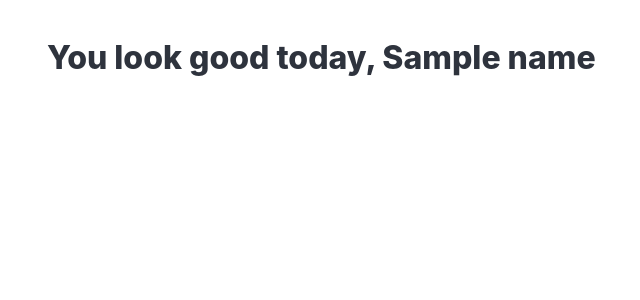
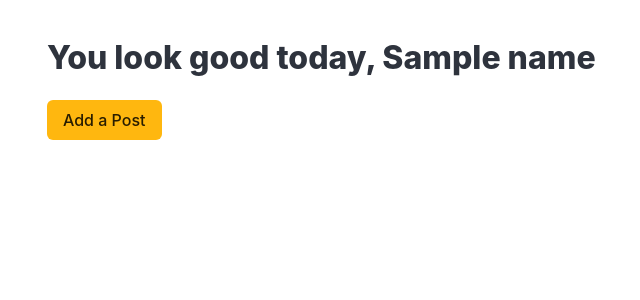
Before and after one commit to luizfboss/Jibi, a Flask app: template templates/feed.html in a window 1280 px wide. Shown: the top 300 px of the page, without its empty margins (297-937 px from the left). Run offline with Flask 3, Linux system fonts and the light colour scheme; the template is opened without the code that fills it: most values are stand-ins (such as "Sample title", 1, 10 or a date in 2020).

Commit message:
When user logs in now, neither the username nor the password are shown in the URL. This happens because of the session module in the Flask library. Now, I can carry information around during a user's session safely. Next: Create unit tests for the new functionalities, and create form for creating a post.

```diff
--- a/app.py
+++ b/app.py
@@ -1,6 +1,6 @@
 import os
 from sqlite3 import dbapi2 as sqlite3
-from flask import Flask, request, g, redirect, url_for, render_template, flash
+from flask import Flask, session, request, g, redirect, url_for, render_template, flash
 import hashlib # hash passwords
 
 app = Flask(__name__)
@@ -50,25 +50,27 @@ def close_db(error):
     if hasattr(g, 'sqlite_db'):
         g.sqlite_db.close()
 
+# LOGIN START
 @app.route('/')
 def login():
     return render_template("login.html")
 
-@app.route('/user_auth', methods=['GET'])
+@app.route('/user_auth', methods=["POST"])
 def user_auth():
     """ Authenticates user entries given in the login form. """
-    username = request.args.get('username')
-    password = request.args.get('password')
+    username = request.form.get('username')
+    password = request.form.get('password')
 
     # Hash the password to compare with hashed passwords in DB
     hashed_password = hash_password(password)
 
     db = get_db()
     user = db.execute('SELECT * FROM users WHERE username = ? AND password = ?',
-                        (username, hashed_password)).fetchone()
+                      (username, hashed_password)).fetchone()
 
     if user:
-        return render_template("feed.html", name=user[1].capitalize())
+        session['username'] = user[1].capitalize()
+        return redirect(url_for('feed'))
     else:
         flash('Credentials do not match.')
         return render_template("login.html")
@@ -94,7 +96,6 @@ def add_user():
     password = request.form['password']
     confirm_password = request.form['confirm_password']
 
-
     if password == confirm_password:
         # Hash the password
         hashed_password = hash_password(password)
@@ -114,3 +115,19 @@ def add_user():
     else:
         flash('Passwords must match.')
         return redirect('register_user')
+# LOGIN END
+
+# ADD POST START
+@app.route('/feed', methods=['GET'])
+def feed():
+    """ Render the feed page. """
+    name = session.get('username')
+    if not name:
+        flash('You are not logged in.')
+        return redirect(url_for('login'))
+
+    return render_template("feed.html", name=name)
+
+@app.route('/add_post', methods=["POST"])
+def add_post():
+    render_template('add_post.html')
--- /dev/null
+++ b/templates/add_post.html
@@ -0,0 +1,6 @@
+{% extends "layout.html" %}
+{% block body %}
+
+
+
+{% endblock %}
--- a/templates/feed.html
+++ b/templates/feed.html
@@ -2,5 +2,5 @@
 {% block body %}
 
     <h1 class="title is-title-1">You look good today, {{ name }}</h1>
-
+    <button class="button is-warning">Add a Post</button>
 {% endblock %}
--- a/templates/login.html
+++ b/templates/login.html
@@ -1,7 +1,7 @@
 {% extends "layout.html" %}
 {% block body %}
     <h1 class="title is-1">Jibi - The Comic Book Review Platform</h1>
-    <form action="/user_auth" method="get">
+    <form action="/user_auth" method="post">
         <input class="input mb-3" type="text" name="username" placeholder="Username">
         <input class="input" type="password" name="password" placeholder="Password">
 
```
